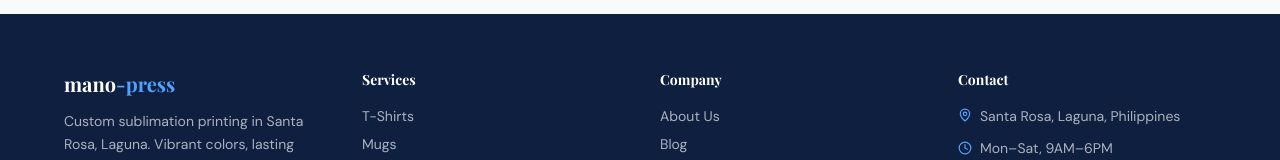
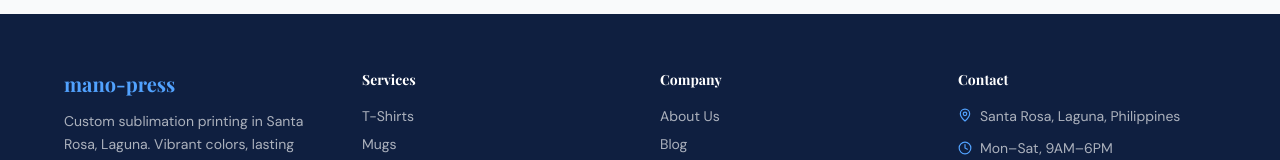
Before and after one commit to techvablueprint/manopress, a Next.js app: page / in a window 1280 px wide. Shown: the part 4011-4171 px from the top of the page. Built offline with nearby package versions, Linux system fonts and the light colour scheme.

Commit message:
Changes
Co-authored-by: techvablueprint <223484530+techvablueprint@users.noreply.github.com>

```diff
--- a/components/Footer.tsx
+++ b/components/Footer.tsx
@@ -6,8 +6,8 @@ export default function Footer() {
     <footer className="bg-[#0f1f40] text-white/65 pt-14 pb-8 px-6 md:px-16">
       <div className="max-w-6xl mx-auto grid grid-cols-1 md:grid-cols-4 gap-10 pb-10 border-b border-white/10 mb-8">
         <div>
-          <span className="font-bold text-xl text-white block mb-3" style={{ fontFamily: "'Playfair Display', serif" }}>
-            mano<span className="text-blue-400">-press</span>
+          <span className="font-bold text-xl text-blue-400 block mb-3" style={{ fontFamily: "'Playfair Display', serif" }}>
+            mano-press
           </span>
           <p className="text-sm leading-relaxed mb-4">Custom sublimation printing in Santa Rosa, Laguna. Vibrant colors, lasting quality.</p>
           <a href="https://www.facebook.com/profile.php?id=61587380491479" target="_blank" rel="noopener noreferrer" className="inline-flex items-center gap-2 text-blue-400 text-sm hover:text-blue-300">
```
